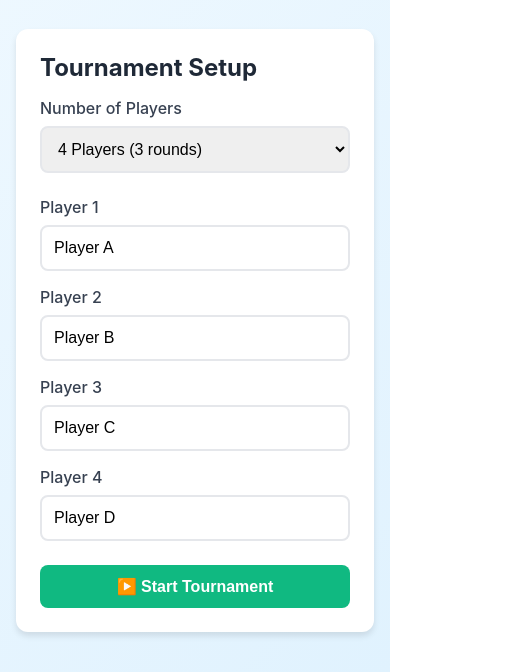
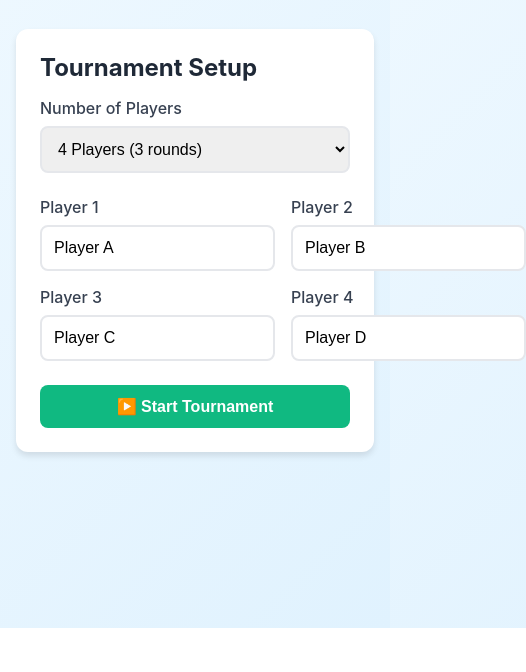
Before and after one commit to barmartland/PadelTournament, a plain HTML site: page Americano.html in a window 390 px wide. Shown: the part 216-888 px from the top of the page, 526 px wide, since content can reach past the window. After the commit the page ends 844 px from the top, so only its background shows below. Drawn offline with Linux system fonts and the light colour scheme.

Commit message:
changes to amerciano styling

```diff
--- a/Americano.html
+++ b/Americano.html
@@ -255,14 +255,16 @@
         .hidden {
             display: none;
         }
+
+        @media (max-width: 768px) {
             .grid-2 {
                 grid-template-columns: 1fr;
             }
 
             .setup-grid {
-                grid-template-columns: 1fr;
+                grid-template-columns: 1fr 1fr;
             }
-
+        }
     </style>
 </head>
 <body>
```
